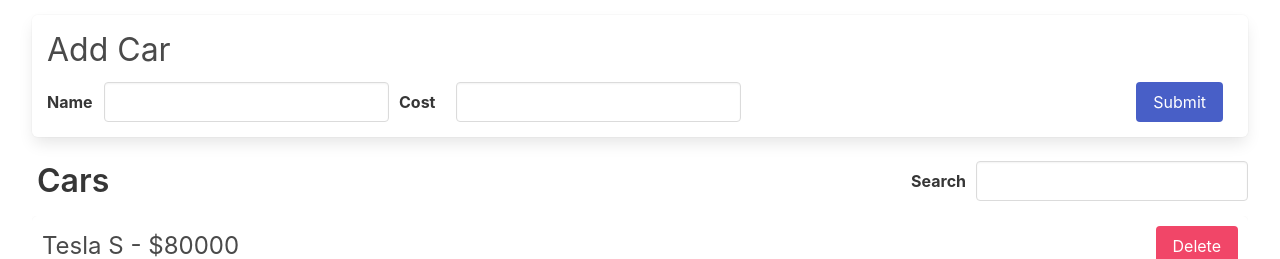
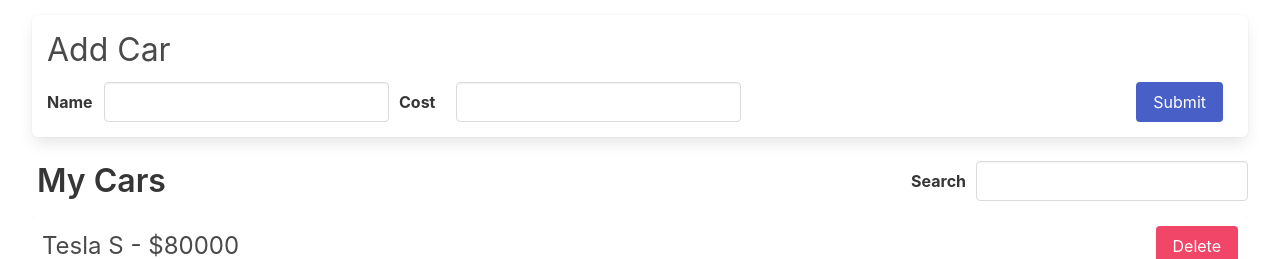
Before and after one commit to NitinNitinRaj/redux-cars, a React (Create React App) app: page / in a window 1280 px wide. Shown: the top 259 px of the page. Built offline with nearby package versions, Linux system fonts and the light colour scheme.

Commit message:
Changes to be committed: 	modified:   src/components/CarList.js 	modified:   src/components/CarSearch.js

```diff
--- a/src/components/CarList.js
+++ b/src/components/CarList.js
@@ -15,7 +15,6 @@ export default function CarList() {
 
   const renderedCarsList = data.map((car) => {
     if (car.name.toLowerCase().includes(searchTerm.toLowerCase())) {
-      console.log(name);
       return (
         <div key={car.id} className="panel">
           {car.name.toLowerCase().startsWith(name.toLowerCase()) &&
--- a/src/components/CarSearch.js
+++ b/src/components/CarSearch.js
@@ -10,11 +10,11 @@ export default function CarSearch() {
   };
   return (
     <div className="list-header">
-      <h3 className="title">Cars</h3>
-      <div className="search">
+      <h3 className="title is-3">My Cars</h3>
+      <div className="search field is-horizontal">
         <label className="label">Search</label>
         <input
-          className="input is-expanded"
+          className="input"
           type="text"
           value={searchTerm}
           onChange={handleSearchTermChange}
```
